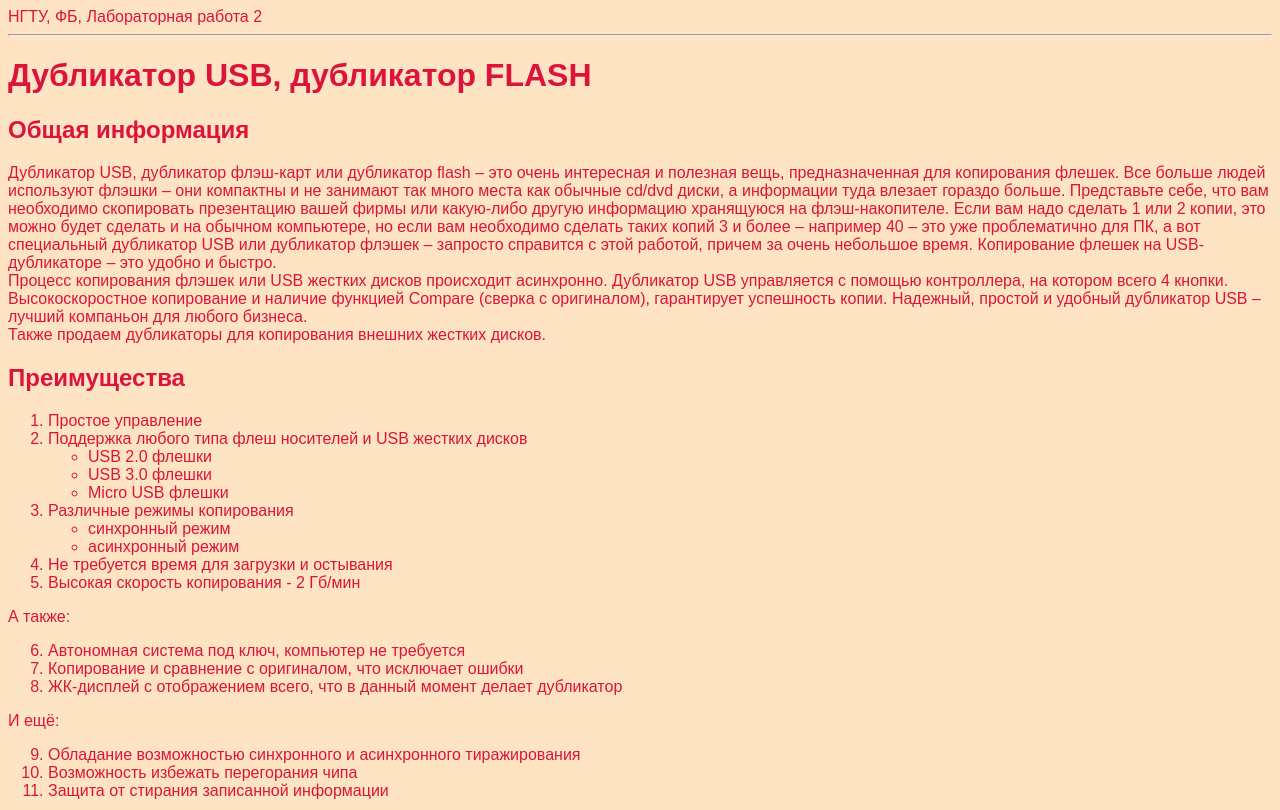
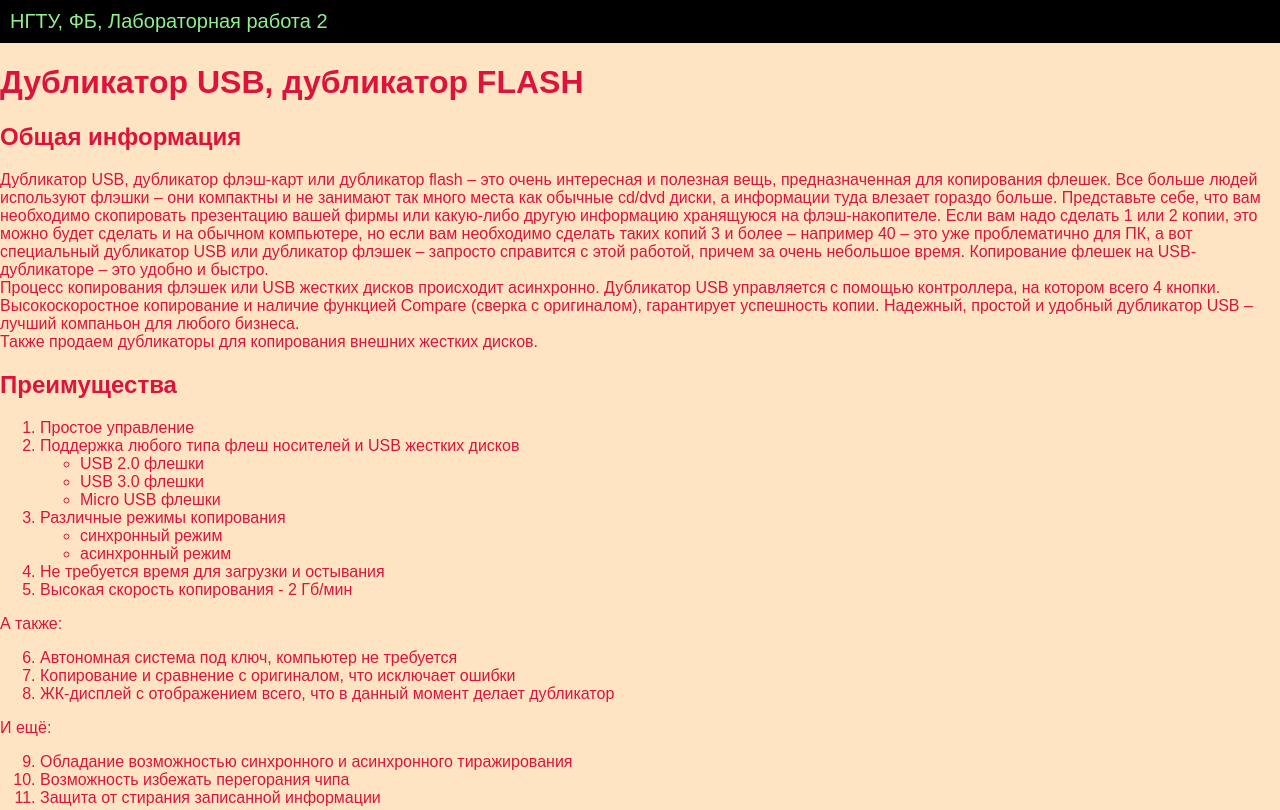
Before and after one commit to riderito/web-front-labs, a plain HTML site: page lab2/usb.html in a window 1280 px wide. Shown: the top 810 px of the page. Drawn offline with Linux system fonts and the light colour scheme.

Commit message:
Стили заголовка

```diff
--- a/lab2/usb.html
+++ b/lab2/usb.html
@@ -5,10 +5,9 @@
         <title>Степук Алексей Витальевич. Текст о дубликаторах USB</title>
     </head>
 
-    <body style="background-color: bisque; color: crimson; font-family: Arial;">
-        <header>
+    <body style="background-color: bisque; color: crimson; font-family: Arial; margin: 0px;">
+        <header style="background-color: black; color: lightgreen; padding: 10px; font-size: 15pt;">
             НГТУ, ФБ, Лабораторная работа 2
-            <hr>
         </header>
 
         <main>
```
